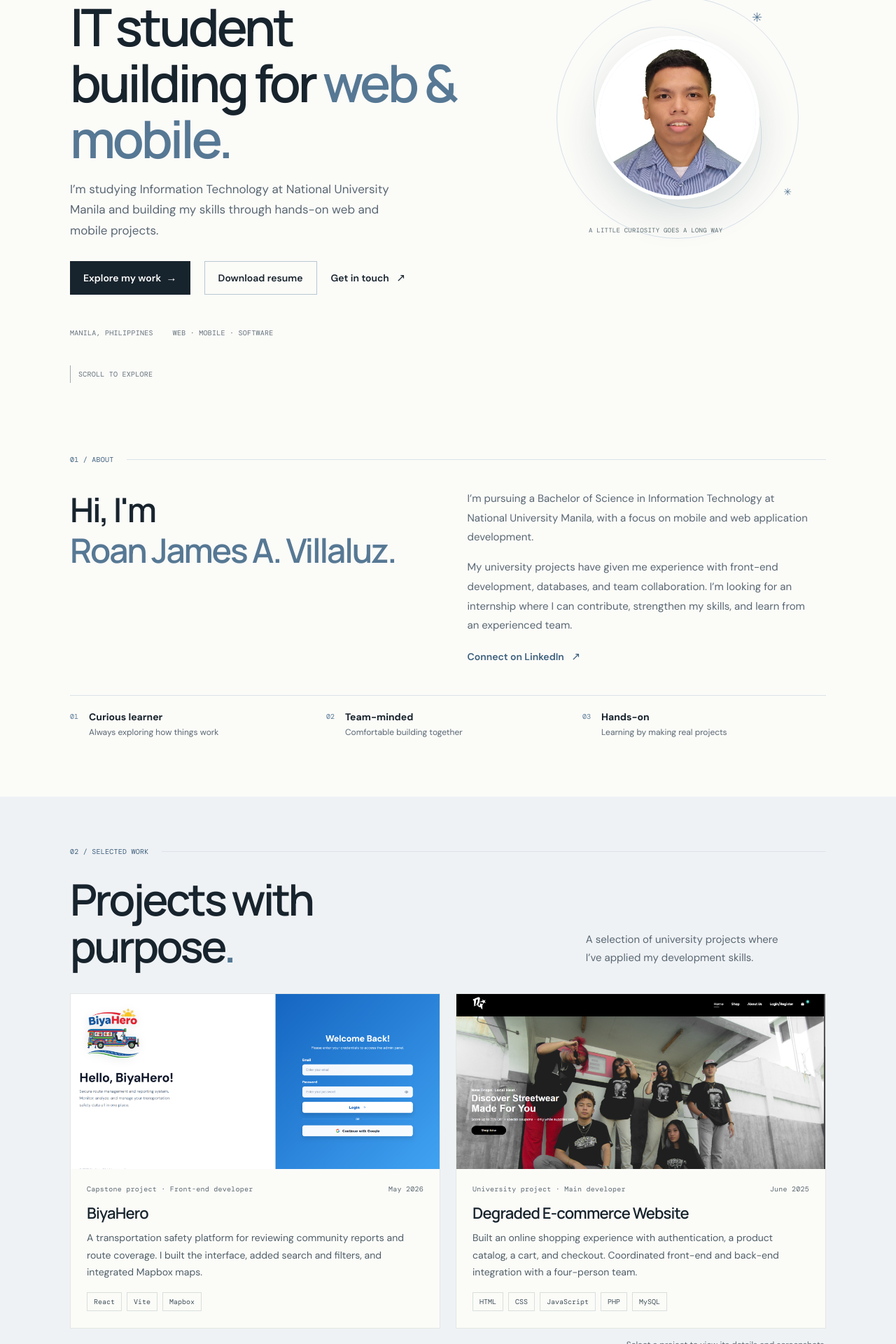
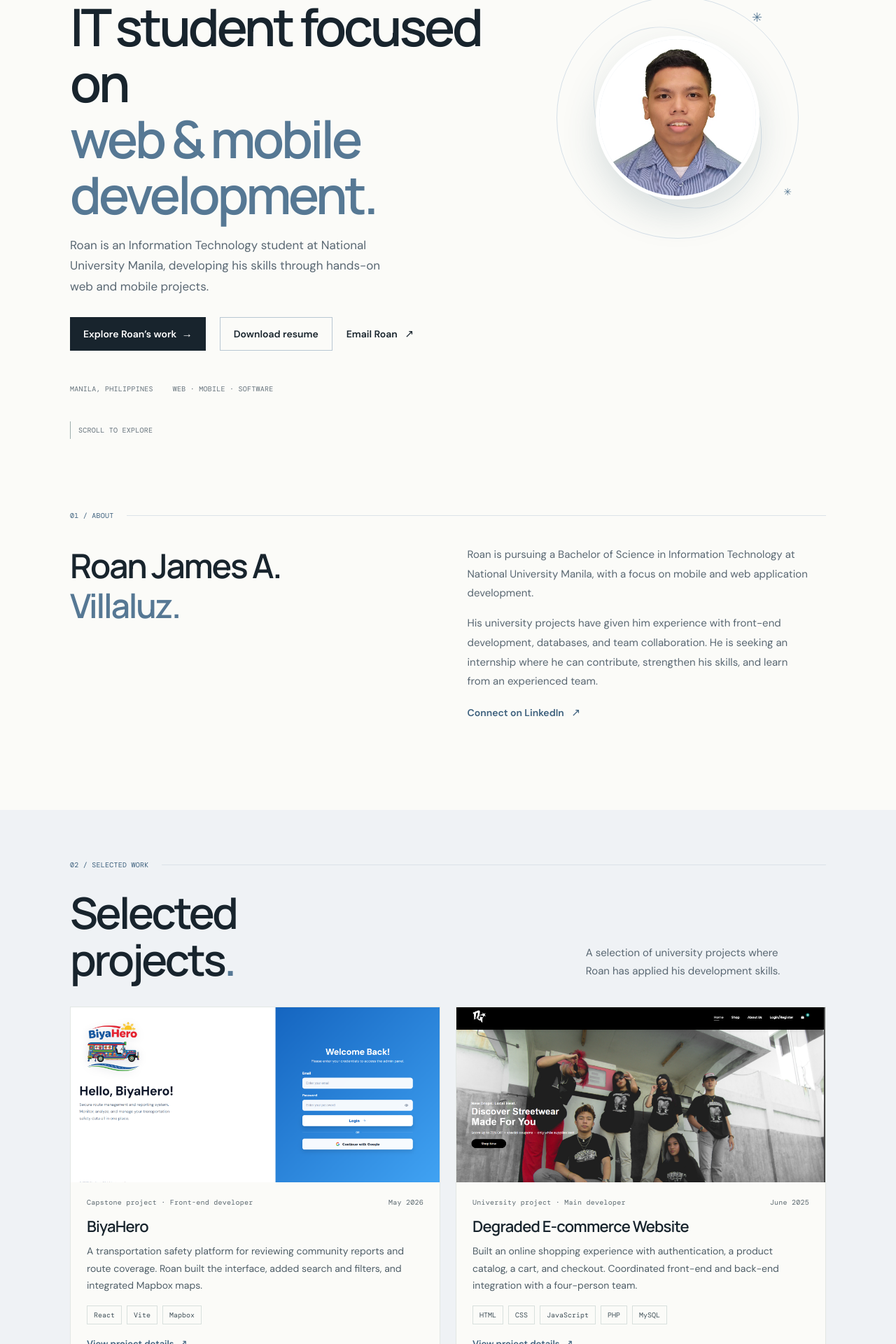
Before and after one commit to roan-hub/Portfolio, a React (Vite) app: page / in a window 1280 px wide. Shown: the part 184-2104 px from the top of the page at 70% size. Built offline with nearby package versions, Linux system fonts and the light colour scheme.

Commit message:
Refine portfolio content and accessibility

```diff
--- a/index.html
+++ b/index.html
@@ -6,6 +6,10 @@
     <meta name="theme-color" content="#fbfbf8" />
     <link rel="icon" type="image/svg+xml" href="/favicon.svg" />
     <meta name="description" content="The portfolio of Roan James A. Villaluz, an Information Technology student focused on web and mobile application development." />
+    <meta name="author" content="Roan James A. Villaluz" />
+    <meta property="og:type" content="website" />
+    <meta property="og:title" content="Roan Villaluz | Developer Portfolio" />
+    <meta property="og:description" content="Information Technology student focused on web and mobile application development. Explore selected projects, skills, and background." />
     <title>Roan Villaluz | Developer Portfolio</title>
   </head>
   <body>
--- a/src/App.css
+++ b/src/App.css
@@ -14,6 +14,8 @@
 
 a { color: inherit; text-decoration: none; }
 a:hover { color: var(--accent-dark); }
+.skip-link { position: fixed; z-index: 50; top: 12px; left: 12px; padding: 12px 16px; transform: translateY(-160%); background: var(--ink); color: white; }
+.skip-link:focus { transform: translateY(0); color: white; }
 .page-width { width: min(1080px, calc(100% - 80px)); margin-inline: auto; }
 
 .site-header {
@@ -44,7 +46,7 @@ nav { display: flex; align-items: center; gap: 32px; color: #46545e; font-size:
 
 .hero { min-height: 590px; position: relative; display: flex; align-items: center; padding: 68px 0 90px; }
 .hero-copy { position: relative; z-index: 1; width: 59%; }
-.eyebrow, .section-label, .hero-footnote, .scroll-note, .graphic-caption, .project-meta, .micro-label, .education-detail time, .workshops time, .site-footer small, .back-top { font-family: var(--mono); letter-spacing: .025em; }
+.eyebrow, .section-label, .hero-footnote, .scroll-note, .project-meta, .micro-label, .education-detail time, .workshops time, .site-footer small, .back-top { font-family: var(--mono); letter-spacing: .025em; }
 .eyebrow { display: flex; align-items: center; gap: 10px; color: var(--accent-dark); font-size: 11px; }
 .availability-dot { width: 8px; height: 8px; border-radius: 50%; background: #6487a3; box-shadow: 0 0 0 4px #e5edf3; }
 .hero h1, .work-intro h2, .skills-layout h2, .education-layout h2, .contact-layout h2 { margin: 24px 0 18px; color: var(--ink); font: 600 clamp(52px, 6vw, 74px)/1.08 var(--display); letter-spacing: -.055em; }
@@ -68,7 +70,6 @@ nav { display: flex; align-items: center; gap: 32px; color: #46545e; font-size:
 .graphic-star { position: absolute; color: var(--accent); font-size: 18px; }
 .star-top { top: 30px; right: 64px; }
 .star-bottom { right: 22px; bottom: 70px; font-size: 14px; }
-.graphic-caption { position: absolute; left: 58px; bottom: 18px; color: #5b6c70; font-size: 9px; }
 .scroll-note { position: absolute; bottom: 25px; left: 0; display: flex; align-items: center; gap: 11px; color: #65727b; font-size: 10px; }
 .scroll-note span { height: 25px; border-left: 1px solid #9daead; }
 
@@ -80,12 +81,6 @@ nav { display: flex; align-items: center; gap: 32px; color: #46545e; font-size:
 .about-copy { max-width: 490px; }
 .about-copy p, .skills-intro { margin: 0 0 15px; color: var(--muted); font-size: 15px; line-height: 1.85; }
 .accent-link { display: inline-block; margin-top: 5px; color: var(--accent-dark); }
-.qualities { display: grid; grid-template-columns: repeat(3, 1fr); gap: 18px; padding-top: 21px; border-top: 1px solid var(--line); }
-.qualities > div { display: grid; grid-template-columns: 27px 1fr; row-gap: 5px; }
-.qualities > div > span { grid-row: span 2; padding-top: 2px; color: var(--accent); font: 10px var(--mono); }
-.qualities b { font-size: 14px; }
-.qualities small { color: var(--muted); font-size: 12px; }
-
 .work-section, .background-section { background: var(--panel); }
 .work-section { padding: 72px 0 76px; }
 .work-intro { display: flex; align-items: end; justify-content: space-between; margin: 29px 0 33px; }
@@ -102,6 +97,8 @@ nav { display: flex; align-items: center; gap: 32px; color: #46545e; font-size:
 .project-meta time { white-space: nowrap; font: inherit; }
 .project-details h3 { margin: 13px 0 8px; color: var(--ink); font: 600 22px var(--display); letter-spacing: -.035em; }
 .project-details > p { min-height: 75px; margin: 0; color: #4f5e67; font-size: 14px; line-height: 1.75; }
+.project-open { display: inline-flex; align-items: center; margin-top: 18px; color: var(--accent-dark); font-size: 13px; font-weight: 600; }
+.project-card-link:hover .project-open { text-decoration: underline; text-underline-offset: 4px; }
 .tag-list { display: flex; flex-wrap: wrap; gap: 7px; margin: 15px 0 0; padding: 0; list-style: none; }
 .tag-list li { padding: 6px 9px; border: 1px solid #d8e0dd; color: #42525a; font: 10px var(--mono); }
 .work-note { margin: 15px 0 0; color: var(--muted); font-size: 12px; text-align: right; }
@@ -212,7 +209,6 @@ nav { display: flex; align-items: center; gap: 32px; color: #46545e; font-size:
   .graphic-orb span { font-size: 78px; }
   .graphic-ring { inset: 7px; }
   .ring-inner { inset: 29px; }
-  .graphic-caption { left: 30px; bottom: 8px; font-size: 8px; }
   .star-top { top: 19px; right: 45px; }
   .star-bottom { right: 12px; bottom: 48px; }
   .scroll-note { display: none; }
@@ -220,10 +216,6 @@ nav { display: flex; align-items: center; gap: 32px; color: #46545e; font-size:
   .about-grid { grid-template-columns: 1fr; gap: 18px; padding: 28px 0 31px; }
   .about-grid h2, .skills-layout h2 { font-size: 37px; }
   .about-copy p, .skills-intro { font-size: 14px; }
-  .qualities { gap: 9px; }
-  .qualities > div { grid-template-columns: 19px 1fr; }
-  .qualities b { font-size: 12px; }
-  .qualities small { font-size: 10px; line-height: 1.5; }
   .work-section, .background-section { padding: 57px 0; }
   .work-intro { display: block; margin: 27px 0; }
   .work-intro h2, .contact-layout h2 { font-size: 45px; }
--- a/src/App.jsx
+++ b/src/App.jsx
@@ -8,7 +8,7 @@ const projects = [
     name: 'BiyaHero',
     kind: 'Capstone project · Front-end developer',
     date: 'May 2026',
-    description: 'A transportation safety platform for reviewing community reports and route coverage. I built the interface, added search and filters, and integrated Mapbox maps.',
+    description: 'A transportation safety platform for reviewing community reports and route coverage. Roan built the interface, added search and filters, and integrated Mapbox maps.',
     tools: ['React', 'Vite', 'Mapbox'],
     thumbnail: '/projects/biyahero/login.png',
     screenshots: [
@@ -20,9 +20,9 @@ const projects = [
     overview: 'BiyaHero is a capstone project focused on transportation safety. It brings community reports and route information together so administrators can review safety concerns and explore route coverage.',
     galleryNote: 'Account management, security, and activity screens are left out of this showcase.',
     contributions: [
-      'Built the front-end interface with React and Vite.',
-      'Added search, dropdown, and filtering interactions to help users find information.',
-      'Integrated a map into the interface to make route information easier to explore.',
+      'Roan built the front-end interface with React and Vite.',
+      'He added search, dropdown, and filtering interactions to help users find information.',
+      'He integrated a map into the interface to make route information easier to explore.',
     ],
   },
   {
@@ -44,10 +44,10 @@ const projects = [
     overview: 'An e-commerce site for Degraded, a streetwear brand. Customers can browse and filter products, create an account, add products to a cart, and proceed to checkout.',
     galleryNote: 'Profile and checkout screens are left out because they show account details.',
     contributions: [
-      'Served as the main developer and coordinated work across a four-person team.',
-      'Implemented authentication, product browsing, a shopping cart, and checkout.',
-      'Built the site with HTML, CSS, JavaScript, PHP, and MySQL.',
-      'Coordinated front-end and back-end integration.',
+      'Roan served as the main developer and coordinated work across a four-person team.',
+      'He implemented authentication, product browsing, a shopping cart, and checkout.',
+      'He built the site with HTML, CSS, JavaScript, PHP, and MySQL.',
+      'He coordinated front-end and back-end integration.',
     ],
   },
 ]
@@ -99,6 +99,7 @@ function ProjectCard({ project }) {
         <ul className="tag-list" aria-label="Technologies used">
           {project.tools.map((tool) => <li key={tool}>{tool}</li>)}
         </ul>
+        <span className="project-open">View project details <Arrow diagonal /></span>
       </div>
     </>
   )
@@ -133,7 +134,7 @@ function ProjectDetails({ project }) {
 
       <div className="project-detail-columns">
         <section>
-          <h2>What I worked on</h2>
+          <h2>Roan’s contributions</h2>
           <ul>{project.contributions.map((item) => <li key={item}>{item}</li>)}</ul>
         </section>
         <section>
@@ -143,7 +144,7 @@ function ProjectDetails({ project }) {
       </div>
 
       <section className="project-showcase" aria-labelledby="project-showcase-title">
-        <div className="project-showcase-heading"><div><p className="micro-label">PROJECT SHOWCASE</p><h2 id="project-showcase-title">Screens from {project.name}</h2></div><p>{project.galleryNote}</p></div>
+        <div className="project-showcase-heading"><div><p className="micro-label">PRODUCT SHOWCASE</p><h2 id="project-showcase-title">Screens from {project.name}</h2></div><p>{project.galleryNote}</p></div>
         <div className="screenshot-gallery">
           {project.screenshots.map((screenshot) => (
             <figure className="screenshot-card" key={screenshot.src}>
@@ -154,7 +155,7 @@ function ProjectDetails({ project }) {
         </div>
       </section>
 
-      <div className="project-page-bottom"><a className="button button-primary" href="/#work">← Back to all projects</a><a className="simple-link" href="/#contact">Get in touch <Arrow diagonal /></a></div>
+      <div className="project-page-bottom"><a className="button button-primary" href="/#work">← Back to all projects</a><a className="simple-link" href="/#contact">Contact Roan <Arrow diagonal /></a></div>
     </main>
   )
 }
@@ -190,6 +191,7 @@ function App() {
 
   return (
     <>
+      <a className="skip-link" href="#main-content">Skip to content</a>
       <header className="site-header">
         <a className="wordmark" href="#home" onClick={(event) => scrollToSection(event, 'home')} aria-label="Roan Villaluz home"><span>R</span> ROAN VILLALUZ<span className="wordmark-dot">.</span></a>
         <nav aria-label="Main navigation">
@@ -200,16 +202,16 @@ function App() {
         </nav>
       </header>
 
-      <main>
+      <main id="main-content">
         <section className="hero page-width" id="home">
           <div className="hero-copy">
             <p className="eyebrow"><span className="availability-dot" /> OPEN TO INTERNSHIP OPPORTUNITIES</p>
-            <h1>IT student<br />building for <span>web &amp; mobile.</span></h1>
-            <p className="hero-description">I’m studying Information Technology at National University Manila and building my skills through hands-on web and mobile projects.</p>
+            <h1>IT student focused on<br /><span>web &amp; mobile development.</span></h1>
+            <p className="hero-description">Roan is an Information Technology student at National University Manila, developing his skills through hands-on web and mobile projects.</p>
             <div className="hero-actions">
-              <a className="button button-primary" href="#work" onClick={(event) => scrollToSection(event, 'work')}>Explore my work <Arrow /></a>
+              <a className="button button-primary" href="#work" onClick={(event) => scrollToSection(event, 'work')}>Explore Roan’s work <Arrow /></a>
               <a className="button button-outline" href="/resume.pdf" download="Roan-Villaluz-Resume.pdf" aria-label="Download Roan Villaluz's resume as a PDF">Download resume</a>
-              <a className="simple-link" href="mailto:vroan21@gmail.com">Get in touch <Arrow diagonal /></a>
+            <a className="simple-link" href="mailto:vroan21@gmail.com">Email Roan <Arrow diagonal /></a>
             </div>
             <div className="hero-footnote"><span>MANILA, PHILIPPINES</span><span>WEB · MOBILE · SOFTWARE</span></div>
           </div>
@@ -219,7 +221,6 @@ function App() {
             <div className="graphic-orb"><img src="/profile.jpg" alt="Portrait of Roan Villaluz" /></div>
             <span className="graphic-star star-top" aria-hidden="true">✳</span>
             <span className="graphic-star star-bottom" aria-hidden="true">✳</span>
-            <span className="graphic-caption" aria-hidden="true">A LITTLE CURIOSITY GOES A LONG WAY</span>
           </div>
           <a className="scroll-note" href="#about" onClick={(event) => scrollToSection(event, 'about')}><span /> SCROLL TO EXPLORE</a>
         </section>
@@ -227,24 +228,19 @@ function App() {
         <section className="about-section page-width" id="about">
           <div className="section-label"><span>01 / ABOUT</span><i /></div>
           <div className="about-grid">
-            <h2>Hi, I'm<br /><span>Roan James A. Villaluz.</span></h2>
+            <h2>Roan James A.<br /><span>Villaluz.</span></h2>
             <div className="about-copy">
-              <p>I’m pursuing a Bachelor of Science in Information Technology at National University Manila, with a focus on mobile and web application development.</p>
-              <p>My university projects have given me experience with front-end development, databases, and team collaboration. I’m looking for an internship where I can contribute, strengthen my skills, and learn from an experienced team.</p>
+              <p>Roan is pursuing a Bachelor of Science in Information Technology at National University Manila, with a focus on mobile and web application development.</p>
+              <p>His university projects have given him experience with front-end development, databases, and team collaboration. He is seeking an internship where he can contribute, strengthen his skills, and learn from an experienced team.</p>
               <a className="simple-link accent-link" href="https://www.linkedin.com/in/roan-villaluz-651072328/" target="_blank" rel="noreferrer">Connect on LinkedIn <Arrow diagonal /></a>
             </div>
-          </div>
-          <div className="qualities">
-            <div><span>01</span><b>Curious learner</b><small>Always exploring how things work</small></div>
-            <div><span>02</span><b>Team-minded</b><small>Comfortable building together</small></div>
-            <div><span>03</span><b>Hands-on</b><small>Learning by making real projects</small></div>
           </div>
         </section>
 
         <section className="work-section" id="work">
           <div className="page-width work-inner">
             <div className="section-label"><span>02 / SELECTED WORK</span><i /></div>
-            <div className="work-intro"><h2>Projects with<br />purpose<span>.</span></h2><p>A selection of university projects where I’ve applied my development skills.</p></div>
+            <div className="work-intro"><h2>Selected<br />projects<span>.</span></h2><p>A selection of university projects where Roan has applied his development skills.</p></div>
             <div className="project-grid">{projects.map((project) => <ProjectCard key={project.number} project={project} />)}</div>
             <p className="work-note">Select a project to view its details and screenshots.</p>
           </div>
@@ -253,7 +249,7 @@ function App() {
         <section className="skills-section page-width" id="skills">
           <div className="section-label"><span>03 / TOOLKIT</span><i /></div>
           <div className="skills-layout">
-            <div><h2>Tools I use<br />to <span>make things.</span></h2><p className="skills-intro">A growing toolkit shaped by coursework, experimentation, and project work.</p></div>
+            <div><h2>Technical<br /><span>skills.</span></h2><p className="skills-intro">Technologies Roan has used in coursework, experimentation, and project work.</p></div>
             <div className="skill-groups">
               {skillGroups.map((group, index) => (
                 <div className="skill-row" key={group.label}>
@@ -270,7 +266,7 @@ function App() {
           <div className="page-width background-inner">
             <div className="section-label"><span>04 / BACKGROUND</span><i /></div>
             <div className="education-layout">
-              <div><h2>Learning<br />in progress<span>.</span></h2><p className="micro-label">EDUCATION</p></div>
+              <div><h2>Education &amp;<br />training<span>.</span></h2><p className="micro-label">EDUCATION</p></div>
               <div className="education-detail">
                 <time>AUG 2023 — PRESENT</time>
                 <h3>National University Manila</h3>
@@ -285,9 +281,9 @@ function App() {
         <section className="contact-section page-width" id="contact">
           <div className="section-label"><span>05 / CONTACT</span><i /></div>
           <div className="contact-layout">
-            <div><p className="eyebrow">HAVE AN OPPORTUNITY IN MIND?</p><h2>Let’s make<br />something <span>matter.</span></h2></div>
+            <div><p className="eyebrow">INTERNSHIP OPPORTUNITIES</p><h2>Contact<br /><span>Roan.</span></h2></div>
             <div className="contact-copy">
-              <p>I’m open to internship opportunities and conversations about web and mobile development.</p>
+              <p>Roan is open to internship opportunities and conversations about web and mobile development.</p>
               <a className="button button-soft" href="mailto:vroan21@gmail.com">vroan21@gmail.com <Arrow diagonal /></a>
               <div className="social-links">
                 <a href="https://www.linkedin.com/in/roan-villaluz-651072328/" target="_blank" rel="noreferrer">LinkedIn <Arrow diagonal /></a>
```
